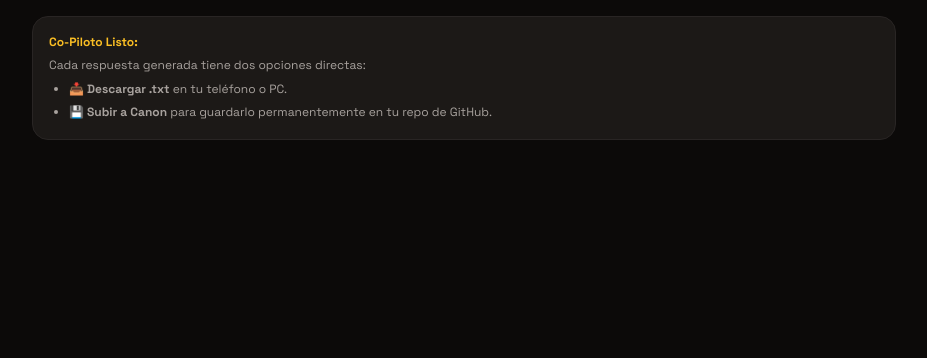
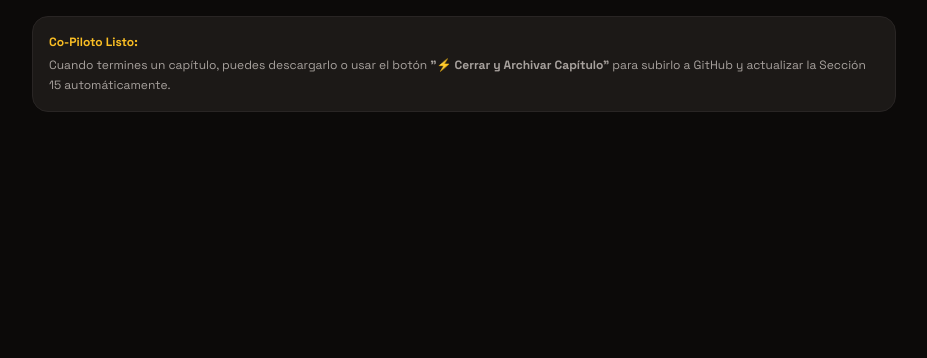
Before and after one commit to XRhaegal/novel-engine, a FastAPI app: page / in a window 1280 px wide. Shown: the part 62-420 px from the top of the page, without its empty margins (176-1103 px from the left). Run offline with FastAPI, Linux system fonts and the light colour scheme; some libraries are stand-ins or nearby versions.

Commit message:
Refactor chapter upload functionality and UI text
Updated text prompts and function names for clarity and consistency.

```diff
--- a/templates/index.html
+++ b/templates/index.html
@@ -44,11 +44,7 @@
   <main id="chat-stream" class="flex-1 overflow-y-auto p-4 space-y-4 max-w-4xl mx-auto w-full">
     <div class="bg-stone-900 border border-stone-800 rounded-2xl p-4 text-xs text-stone-400 leading-relaxed">
       <strong class="text-amber-400 block mb-1">Co-Piloto Listo:</strong>
-      Cada respuesta generada tiene dos opciones directas:
-      <ul class="list-disc pl-5 mt-1 space-y-1">
-        <li><strong>📥 Descargar .txt</strong> en tu teléfono o PC.</li>
-        <li><strong>💾 Subir a Canon</strong> para guardarlo permanentemente en tu repo de GitHub.</li>
-      </ul>
+      Cuando termines un capítulo, puedes descargarlo o usar el botón <strong>"⚡ Cerrar y Archivar Capítulo"</strong> para subirlo a GitHub y actualizar la Sección 15 automáticamente.
     </div>
   </main>
 
@@ -66,7 +62,7 @@
   <div id="modal-config" class="hidden fixed inset-0 bg-black/75 flex items-center justify-center p-4 z-50">
     <div class="bg-stone-900 border border-stone-700 rounded-2xl p-5 max-w-md w-full space-y-3">
       <h3 class="text-sm font-bold text-amber-400 uppercase tracking-wide">Configuración (BYOK)</h3>
-      <p class="text-[11px] text-stone-400">Tus datos se guardan únicamente en la memoria local de tu dispositivo.</p>
+      <p class="text-[11px] text-stone-400">Datos guardados únicamente en tu navegador.</p>
 
       <div>
         <label class="block text-xs text-stone-300 mb-1">Google AI Studio API Key:</label>
@@ -123,7 +119,7 @@
       localStorage.setItem('GH_REPO', ghRepo);
 
       toggleConfigModal();
-      alert("Configuración guardada en tu navegador.");
+      alert("Configuración guardada.");
     }
 
     function getSelectedModel() {
@@ -133,7 +129,7 @@
     async function syncCache() {
       if (!savedKey) {
         toggleConfigModal();
-        return alert("Ingresa tu API Key de Gemini primero.");
+        return alert("Ingresa tu API Key de Gemini.");
       }
 
       const btn = document.getElementById('btn-sync');
@@ -208,41 +204,44 @@
       URL.revokeObjectURL(link.href);
     }
 
-    async function uploadToCanon(content) {
+    async function autoArchiveChapter(content) {
       if (!ghToken) {
         toggleConfigModal();
-        return alert("Debes configurar tu GitHub Token en el menú de engranaje (⚙️) para subir archivos.");
+        return alert("Configura tu GitHub Token en ⚙️ Config.");
       }
 
-      const defaultName = `capitulo_${new Date().toISOString().slice(0, 10)}.txt`;
-      const filename = prompt("Nombre del archivo para la carpeta canon/ (ej. capitulo_15.txt o fichas.txt):", defaultName);
-      if (!filename) return;
+      const chapterNum = prompt("Número del capítulo que vas a cerrar (ej. 22):", "22");
+      if (!chapterNum) return;
+
+      const confirmAction = confirm(`¿Cerrar y archivar automáticamente el Capítulo ${chapterNum} en GitHub y actualizar la Sección 15?`);
+      if (!confirmAction) return;
 
       try {
-        const res = await fetch('/api/save-canon-file', {
+        const res = await fetch('/api/auto-close-chapter', {
           method: 'POST',
           headers: { 'Content-Type': 'application/json' },
           body: JSON.stringify({
             github_token: ghToken,
             repo_owner: ghOwner,
             repo_name: ghRepo,
-            filename: filename,
-            content: content,
-            commit_message: `Añadir/actualizar ${filename} vía Engine Web`
+            chapter_num: chapterNum,
+            full_text: content,
+            api_key: savedKey,
+            model: getSelectedModel()
           })
         });
         const data = await res.json();
         if (res.ok) {
-          alert("¡Guardado en GitHub exitosamente!\nRecuerda picar a '⚡ Sincronizar' para meterlo a la caché.");
+          alert("¡Todo listo!\n" + data.message);
+          location.reload();
         } else {
-          alert("Error al subir a GitHub: " + data.detail);
+          alert("Error: " + data.detail);
         }
       } catch (err) {
-        alert("Error de conexión con el backend: " + err.message);
+        alert("Fallo de conexión: " + err.message);
       }
     }
 
-    // Almacenamos respuestas generadas para descargarlas o subirlas de forma segura
     window.generatedResponses = [];
 
     function appendMessage(sender, text, role) {
@@ -258,12 +257,12 @@
         window.generatedResponses.push(text);
 
         actionsHtml = `
-          <div class="pt-2 border-t border-stone-800 flex justify-end gap-2">
+          <div class="pt-2 border-t border-stone-800 flex justify-end gap-2 flex-wrap">
             <button onclick="downloadAsTxt(window.generatedResponses[${msgId}])" class="bg-stone-800 hover:bg-stone-700 text-stone-200 text-xs px-3 py-1.5 rounded-lg border border-stone-700 transition font-sans flex items-center gap-1">
               📥 Descargar .txt
             </button>
-            <button onclick="uploadToCanon(window.generatedResponses[${msgId}])" class="bg-amber-600/20 hover:bg-amber-600/30 text-amber-400 text-xs px-3 py-1.5 rounded-lg border border-amber-500/40 transition font-sans flex items-center gap-1 font-semibold">
-              💾 Subir a Canon (GitHub)
+            <button onclick="autoArchiveChapter(window.generatedResponses[${msgId}])" class="bg-emerald-600/20 hover:bg-emerald-600/30 text-emerald-400 text-xs px-3 py-1.5 rounded-lg border border-emerald-500/40 transition font-sans flex items-center gap-1 font-semibold">
+              ⚡ Cerrar y Archivar Capítulo
             </button>
           </div>
         `;
```
